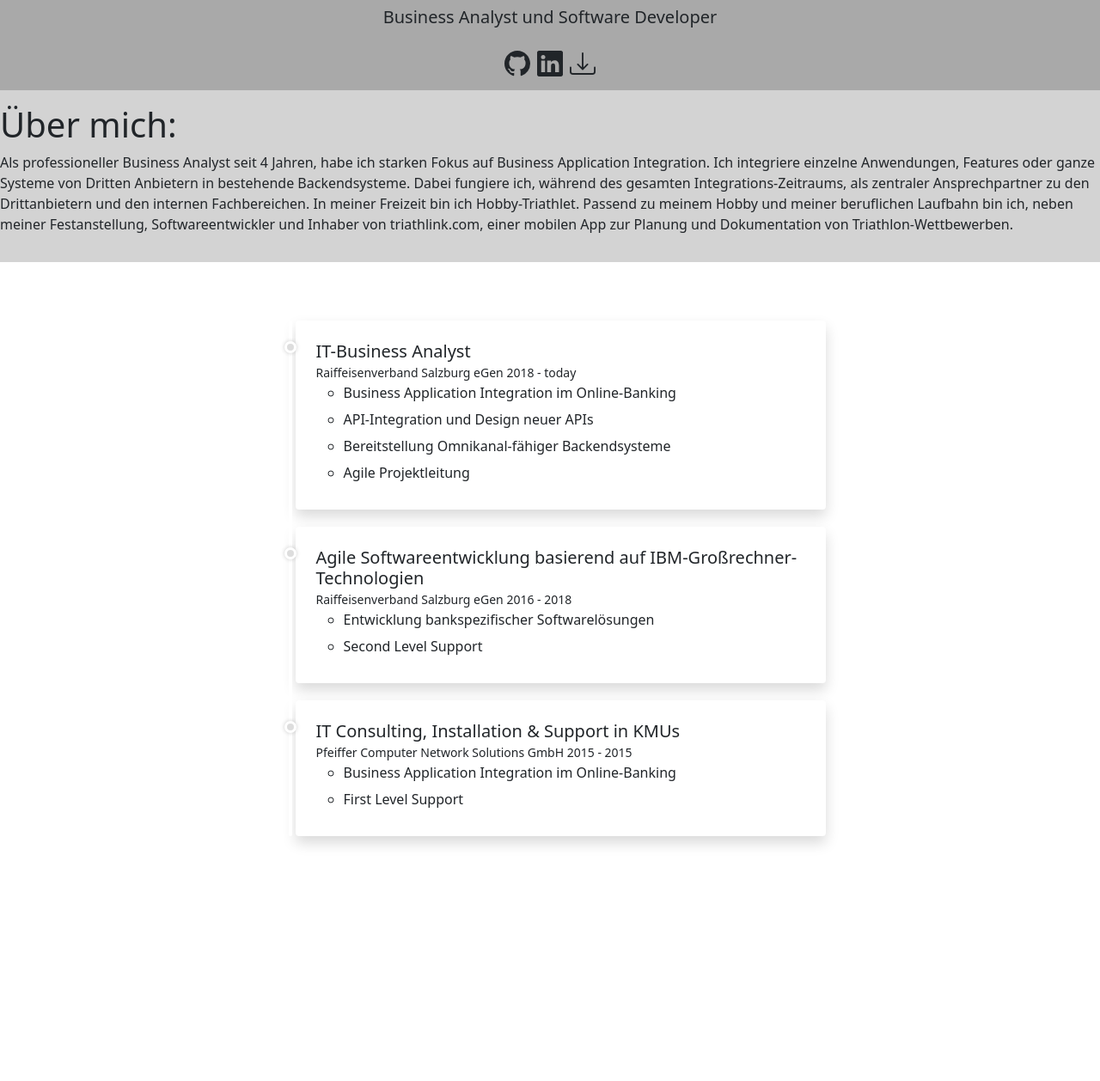
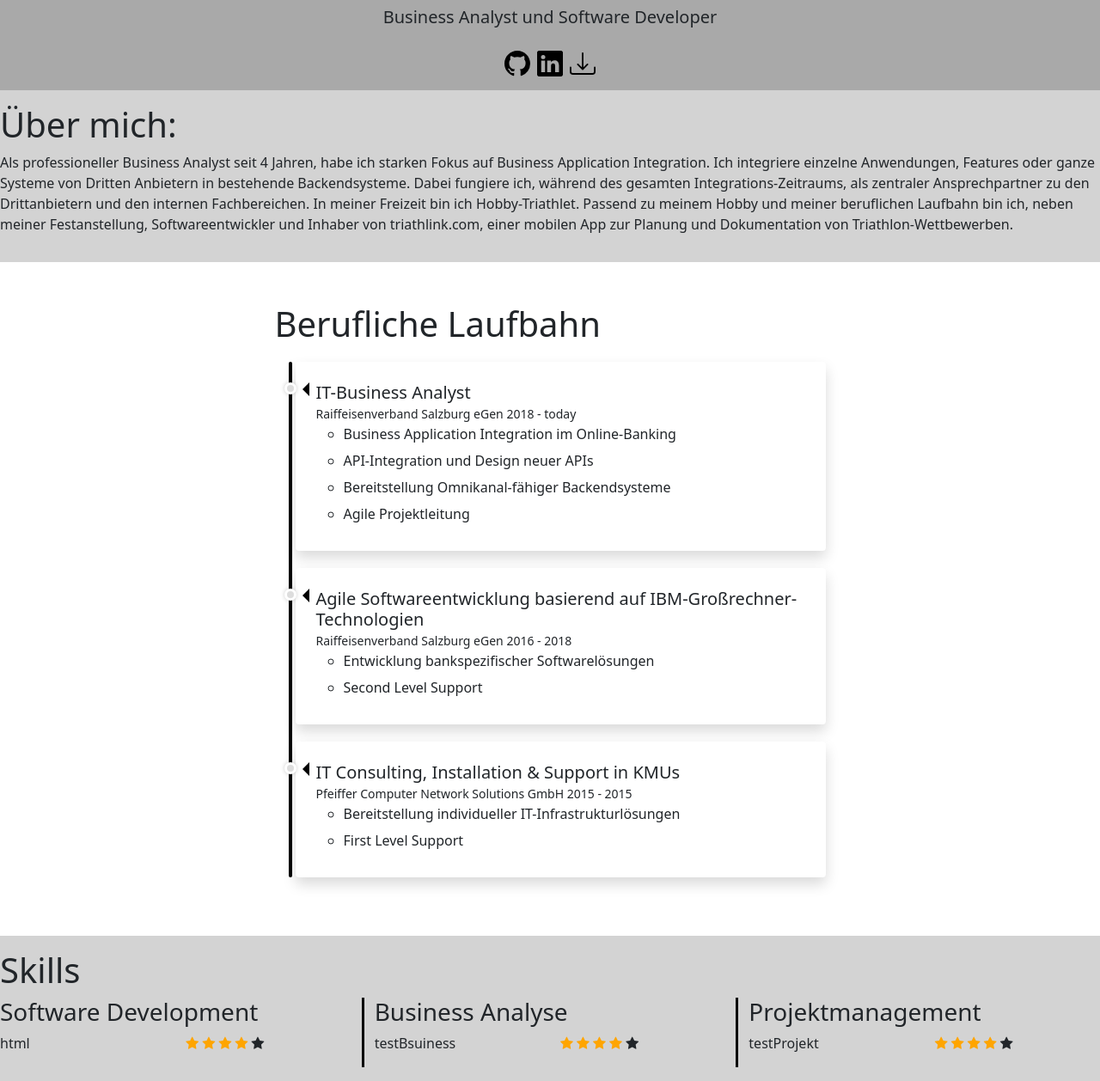
Before and after one commit to PfeifferMartin/m-pfeiffer, a website: page public/index.html in a window 1280 px wide. Shown: the part 256-1514 px from the top of the page at 86% size. Before the commit the page ends 1297 px from the top, so only its background shows below. Drawn offline with nearby package versions, Linux system fonts and the light colour scheme.

Commit message:
added download links and skills

```diff
--- a/public/index.html
+++ b/public/index.html
@@ -9,13 +9,10 @@
   <link rel="stylesheet" href="styles/styles.css">
   <link href="https://cdn.jsdelivr.net/npm/bootstrap@5.1.3/dist/css/bootstrap.min.css" rel="stylesheet"
     integrity="sha384-1BmE4kWBq78iYhFldvKuhfTAU6auU8tT94WrHftjDbrCEXSU1oBoqyl2QvZ6jIW3" crossorigin="anonymous">
-
+  <link rel="stylesheet" href="https://cdnjs.cloudflare.com/ajax/libs/font-awesome/4.7.0/css/font-awesome.min.css">
 </head>
 
 <body>
-
-
-
 
   <div class="text-center banner">
     <img src="./img/Pfeiffer_Martin.png" class="" alt="Avatar" />
@@ -23,20 +20,15 @@
     <div class="col-lg-6 mx-auto">
       <p class="lead mb-4">Business Analyst und Software Developer</p>
       <div class="d-grid gap-2 d-flex justify-content-center">
-        <svg xmlns="http://www.w3.org/2000/svg" width="30" height="30" fill="currentColor" class="bi bi-github"
-          viewBox="0 0 16 16">
-          <path
-            d="M8 0C3.58 0 0 3.58 0 8c0 3.54 2.29 6.53 5.47 7.59.4.07.55-.17.55-.38 0-.19-.01-.82-.01-1.49-2.01.37-2.53-.49-2.69-.94-.09-.23-.48-.94-.82-1.13-.28-.15-.68-.52-.01-.53.63-.01 1.08.58 1.23.82.72 1.21 1.87.87 2.33.66.07-.52.28-.87.51-1.07-1.78-.2-3.64-.89-3.64-3.95 0-.87.31-1.59.82-2.15-.08-.2-.36-1.02.08-2.12 0 0 .67-.21 2.2.82.64-.18 1.32-.27 2-.27.68 0 1.36.09 2 .27 1.53-1.04 2.2-.82 2.2-.82.44 1.1.16 1.92.08 2.12.51.56.82 1.27.82 2.15 0 3.07-1.87 3.75-3.65 3.95.29.25.54.73.54 1.48 0 1.07-.01 1.93-.01 2.2 0 .21.15.46.55.38A8.012 8.012 0 0 0 16 8c0-4.42-3.58-8-8-8z" />
-        </svg>
-        <svg xmlns="http://www.w3.org/2000/svg" width="30" height="30" fill="currentColor" class="bi bi-linkedin"
-          viewBox="0 0 16 16">
-          <path
-            d="M0 1.146C0 .513.526 0 1.175 0h13.65C15.474 0 16 .513 16 1.146v13.708c0 .633-.526 1.146-1.175 1.146H1.175C.526 16 0 15.487 0 14.854V1.146zm4.943 12.248V6.169H2.542v7.225h2.401zm-1.2-8.212c.837 0 1.358-.554 1.358-1.248-.015-.709-.52-1.248-1.342-1.248-.822 0-1.359.54-1.359 1.248 0 .694.521 1.248 1.327 1.248h.016zm4.908 8.212V9.359c0-.216.016-.432.08-.586.173-.431.568-.878 1.232-.878.869 0 1.216.662 1.216 1.634v3.865h2.401V9.25c0-2.22-1.184-3.252-2.764-3.252-1.274 0-1.845.7-2.165 1.193v.025h-.016a5.54 5.54 0 0 1 .016-.025V6.169h-2.4c.03.678 0 7.225 0 7.225h2.4z" />
-        </svg>
-        <svg xmlns="http://www.w3.org/2000/svg" width="30" height="30" fill="currentColor" class="bi bi-download" viewBox="0 0 16 16">
-          <path d="M.5 9.9a.5.5 0 0 1 .5.5v2.5a1 1 0 0 0 1 1h12a1 1 0 0 0 1-1v-2.5a.5.5 0 0 1 1 0v2.5a2 2 0 0 1-2 2H2a2 2 0 0 1-2-2v-2.5a.5.5 0 0 1 .5-.5z"/>
-          <path d="M7.646 11.854a.5.5 0 0 0 .708 0l3-3a.5.5 0 0 0-.708-.708L8.5 10.293V1.5a.5.5 0 0 0-1 0v8.793L5.354 8.146a.5.5 0 1 0-.708.708l3 3z"/>
-        </svg>
+        <a href="https://github.com/PfeifferMartin">
+          <img class="social-link" src="./img/github.svg" alt="">
+        </a>
+        <a href="https://www.linkedin.com/in/martin-pfeiffer-9b3146209/">
+          <img class="social-link" src="./img/linkedin.svg" alt="">
+        </a>
+        <a href="https://onedrive.live.com/download?cid=F58930989084257C&resid=F58930989084257C%21648265&authkey=AOvUj_Hv12U_fwE&em=2" download>
+          <img title = "MartinPfeifferLebenslauf.pdf"class="social-link" src="./img/download.svg" alt="">
+        </a>
       </div>
     </div>
   </div>
@@ -60,7 +52,7 @@
   <div class="container py-5">
     <div class="row">
       <div class="col-lg-7 mx-auto">
-
+        <h1>Berufliche Laufbahn</h1>
         <ul class="timeline">
           <li class="timeline-item bg-white rounded ml-3 p-4 shadow">
             <div class="timeline-arrow"></div>
@@ -69,16 +61,16 @@
               Raiffeisenverband Salzburg eGen 2018 - today</span>
             <ul>
               <li>
-                <p class = "timeline-item-list-item">Business Application Integration im Online-Banking</p>
+                <p class="timeline-item-list-item">Business Application Integration im Online-Banking</p>
               </li>
               <li>
-                <p class = "timeline-item-list-item">API-Integration und Design neuer APIs</p>
+                <p class="timeline-item-list-item">API-Integration und Design neuer APIs</p>
               </li>
               <li>
-                <p class = "timeline-item-list-item">Bereitstellung Omnikanal-fähiger Backendsysteme</p>
+                <p class="timeline-item-list-item">Bereitstellung Omnikanal-fähiger Backendsysteme</p>
               </li>
               <li>
-                <p class = "timeline-item-list-item">Agile Projektleitung</p>
+                <p class="timeline-item-list-item">Agile Projektleitung</p>
               </li>
             </ul>
           </li>
@@ -89,10 +81,10 @@
               Raiffeisenverband Salzburg eGen 2016 - 2018</span>
             <ul>
               <li>
-                  <p class = "timeline-item-list-item">Entwicklung bankspezifischer Softwarelösungen</p>
+                <p class="timeline-item-list-item">Entwicklung bankspezifischer Softwarelösungen</p>
               </li>
               <li>
-                  <p class = "timeline-item-list-item">Second Level Support</p>
+                <p class="timeline-item-list-item">Second Level Support</p>
               </li>
             </ul>
           </li>
@@ -103,15 +95,78 @@
               Pfeiffer Computer Network Solutions GmbH 2015 - 2015</span>
             <ul>
               <li>
-                    <p class = "timeline-item-list-item">Business Application Integration im Online-Banking</p>
+                <p class="timeline-item-list-item">Bereitstellung individueller IT-Infrastrukturlösungen</p>
               </li>
               <li>
-                    <p class = "timeline-item-list-item">First Level Support</p>
+                <p class="timeline-item-list-item">First Level Support</p>
               </li>
             </ul>
           </li>
         </ul>
+      </div>
+    </div>
+  </div>
 
+  <!--Skills-->
+  <div class="about">
+    <h1>Skills</h1>
+    <div id="main-row" class="row">
+      <div id="main-col1" class="col">
+        <div class="row">
+          <div class="col">
+            <h3>Software Development</h3>
+          </div>
+        </div>
+        <div class="row">
+          <div class="col">
+            <p>html</p>
+          </div>
+          <div class="col">
+            <span title="Miserabel" class="fa fa-star checked "></span>
+            <span title="Nicht gut" class="fa fa-star checked "></span>
+            <span title="OK" class="fa fa-star checked"></span>
+            <span title="Sehr gut" class="fa fa-star checked"></span>
+            <span title="Hervorragend" class="fa fa-star"></span>
+          </div>
+        </div>
+      </div>
+      <div id="main-col2" class="col">
+        <div class="row">
+          <div class="col">
+            <h3>Business Analyse</h3>
+          </div>
+        </div>
+        <div class="row">
+          <div class="col">
+            <p>testBsuiness</p>
+          </div>
+          <div class="col">
+            <span title="Miserabel" class="fa fa-star checked "></span>
+            <span title="Nicht gut" class="fa fa-star checked "></span>
+            <span title="OK" class="fa fa-star checked"></span>
+            <span title="Sehr gut" class="fa fa-star checked"></span>
+            <span title="Hervorragend" class="fa fa-star"></span>
+          </div>
+        </div>
+      </div>
+      <div id="main-col3" class="col">
+        <div class="row">
+          <div class="col">
+            <h3>Projektmanagement</h3>
+          </div>
+        </div>
+        <div class="row">
+          <div class="col">
+            <p>testProjekt</p>
+          </div>
+          <div class="col">
+            <span title="Miserabel" class="fa fa-star checked "></span>
+            <span title="Nicht gut" class="fa fa-star checked "></span>
+            <span title="OK" class="fa fa-star checked"></span>
+            <span title="Sehr gut" class="fa fa-star checked"></span>
+            <span title="Hervorragend" class="fa fa-star"></span>
+          </div>
+        </div>
       </div>
     </div>
   </div>
--- a/public/styles/styles.css
+++ b/public/styles/styles.css
@@ -7,7 +7,6 @@
 }
 
 .about {
-
     margin-bottom: 0;
     padding-top: 1rem;
     padding-bottom: 1rem;
@@ -26,7 +25,7 @@ ul.timeline {
 /* Timeline vertical line */
 ul.timeline:before {
     content: ' ';
-    background: #fff;
+    background: rgb(0, 0, 0);
     display: inline-block;
     position: absolute;
     left: 16px;
@@ -43,7 +42,7 @@ li.timeline-item {
 /* Timeline item arrow */
 .timeline-arrow {
     border-top: 0.5rem solid transparent;
-    border-right: 0.5rem solid #fff;
+    border-right: 0.5rem solid rgb(0, 0, 0);
     border-bottom: 0.5rem solid transparent;
     display: block;
     position: absolute;
@@ -65,6 +64,22 @@ li.timeline-item::before {
     box-shadow: 0 0 5px rgba(0, 0, 0, 0.2);
 }
 
-.timeline-item-list-item{
+.timeline-item-list-item {
     margin-bottom: 7px;
 }
+
+.checked {
+    color: orange;
+}
+
+.social-link {
+    width: 30px;
+    height: 30px;
+}
+
+#main-col2 {
+    border-color: black;
+    border-style: solid;
+    border-top-width: 0;
+    border-bottom-width: 0;
+}
```
Also changed, not shown: public/img/download.svg (added), public/img/github.svg (added), public/img/linkedin.svg (added). Lines whose indentation alone changed are shown as unchanged.
